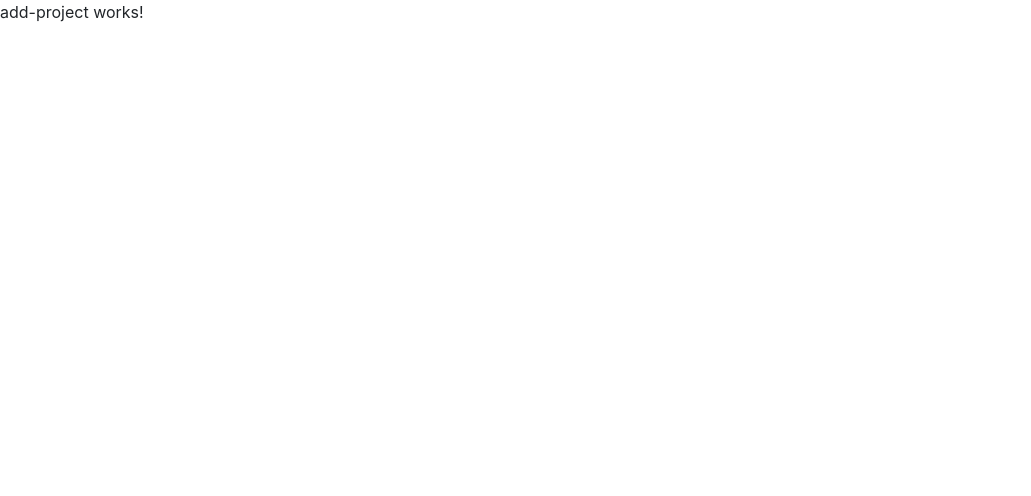
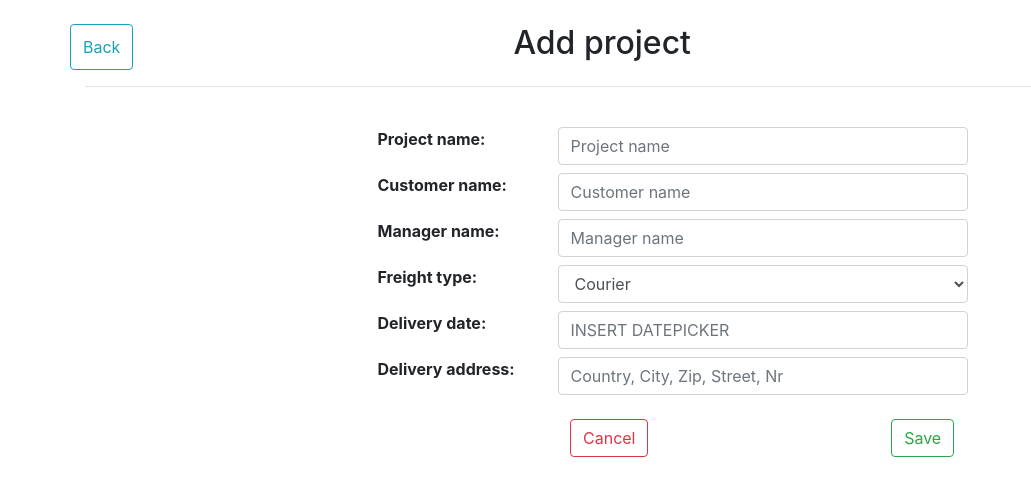
Before and after one commit to Fjord82/ShipmentPackerAngular, an Angular app in the folder ShipmentPacker-app/: page /add-project in a window 1280 px wide. Shown: the top 496 px of the page, without its empty margins (0-1031 px from the left). Built offline with nearby package versions, Linux system fonts and the light colour scheme.

Commit message:
Created add-project for the office-guys

```diff
--- a/ShipmentPacker-app/src/app/office/project/add-project/add-project.component.html
+++ b/ShipmentPacker-app/src/app/office/project/add-project/add-project.component.html
@@ -1,3 +1,65 @@
-<p>
-  add-project works!
-</p>
+<head><script src="https://use.fontawesome.com/cae5d5a75e.js"></script></head>
+<div class="container">
+  <br>
+  <div class="row">
+    <button class="btn btn-outline-info" (click)="backbtn()">Back</button>
+    <h2 class="offset-4">
+      Add project
+    </h2>
+  </div>
+  <hr>
+  <br>
+  <div class="col-8 offset-3">
+    <form (ngSubmit)="save()" novalidate>
+      <dl class="form-row">
+        <dt class="col-md-3">
+          Project name:
+        </dt>
+        <dd class="col-md-7">
+          <input type="text" class="form-control" placeholder="Project name">
+        </dd>
+        <dt class="col-md-3">
+          Customer name:
+        </dt>
+        <dd class="col-md-7">
+          <input type="text" class="form-control" placeholder="Customer name">
+        </dd>
+        <dt class="col-md-3">
+          Manager name:
+        </dt>
+        <dd class="col-md-7">
+          <input type="text" class="form-control" placeholder="Manager name">
+        </dd>
+        <dt class="col-md-3">
+          Freight type:
+        </dt>
+        <dd class="col-md-7">
+          <select id="selectbasic" name="selectbasic" class="form-control">
+            <option value="">Courier</option>
+            <option value="">Road</option>
+            <option value="">Sea</option>
+            <option value="">Air</option>
+          </select>
+        </dd>
+        <dt class="col-md-3">
+          Delivery date:
+        </dt>
+        <dd class="col-md-7">
+          <!-- INSERT DATEPICKER -->
+          <input type="text" class="form-control" placeholder="INSERT DATEPICKER">
+        </dd>
+        <dt class="col-md-3">
+          Delivery address:
+        </dt>
+        <dd class="col-md-7">
+          <input type="text" class="form-control" placeholder="Country, City, Zip, Street, Nr">
+        </dd>
+
+      </dl>
+      <div class="row col-md-7 offset-3 justify-content-between">
+        <button class="btn btn-outline-danger" (click)="backbtn()">Cancel</button>
+        <button type="submit" class="btn btn-outline-success">Save</button>
+      </div>
+    </form>
+  </div>
+</div>
--- a/ShipmentPacker-app/src/app/office/project/add-project/add-project.component.ts
+++ b/ShipmentPacker-app/src/app/office/project/add-project/add-project.component.ts
@@ -1,4 +1,8 @@
 import { Component, OnInit } from '@angular/core';
+import {Router} from '@angular/router';
+import {NgbDateStruct} from '@ng-bootstrap/ng-bootstrap';
+
+const now = new Date();
 
 @Component({
   selector: 'app-add-project',
@@ -7,9 +11,16 @@ import { Component, OnInit } from '@angular/core';
 })
 export class AddProjectComponent implements OnInit {
 
-  constructor() { }
+  constructor(private router: Router) { }
 
   ngOnInit() {
   }
 
+  model: NgbDateStruct;
+  date: {year: number, month: number};
+
+  backbtn() {
+    this.router.navigateByUrl('/office');
+
+  }
 }
```
